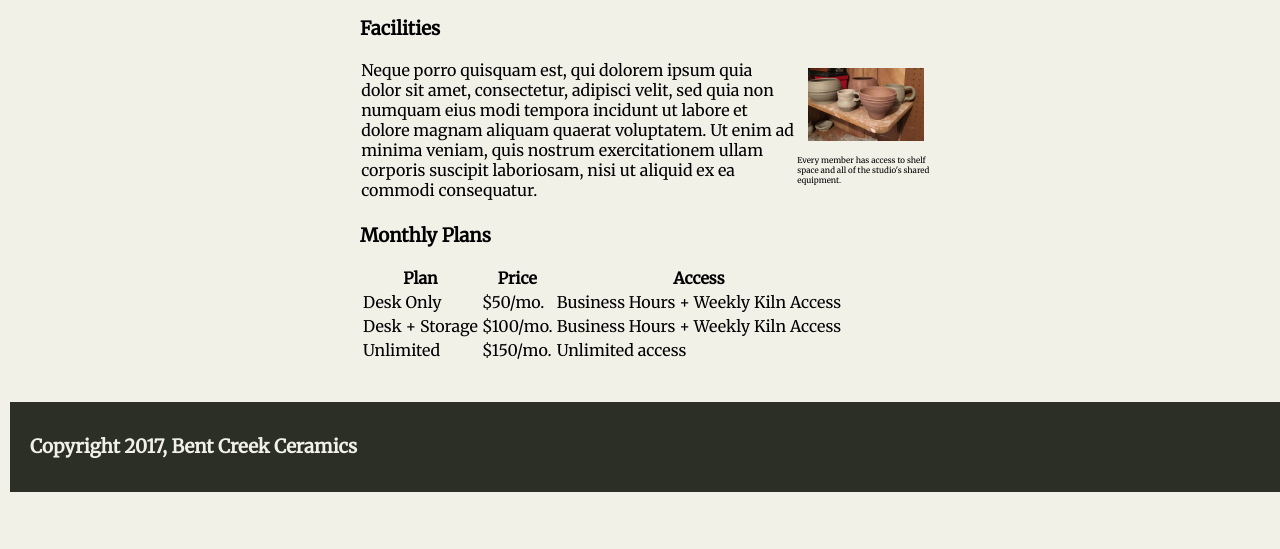
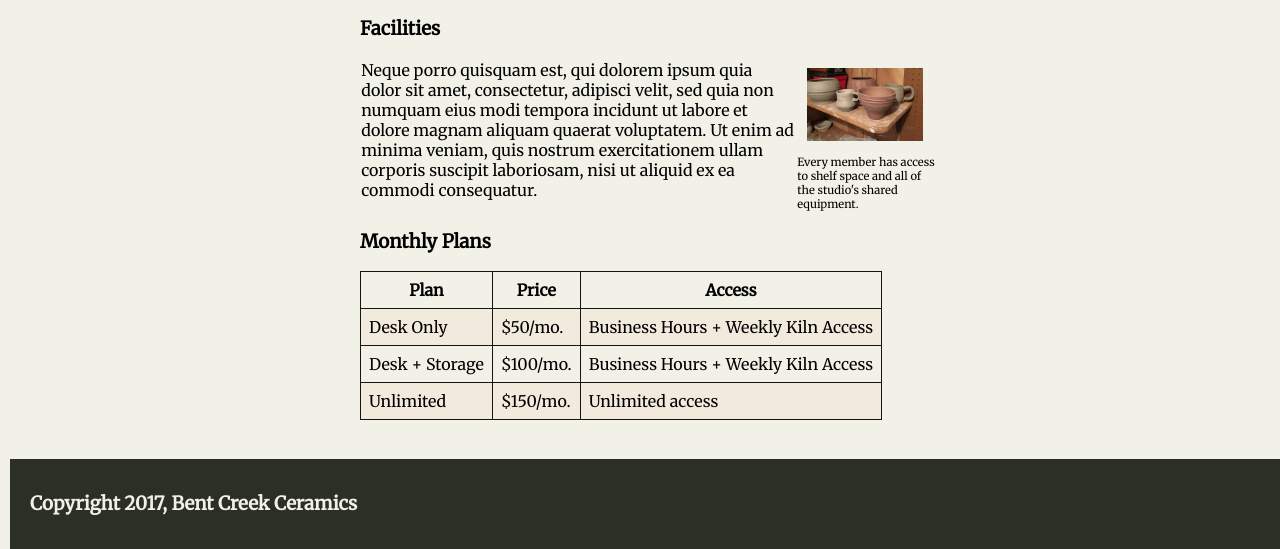
Before and after one commit to gingin77/Bent_Creek_Ceramics, a plain HTML site: page about.html in a window 1280 px wide. Shown: the part 819-1368 px from the top of the page. Before the commit the page ends 1311 px from the top, so only its background shows below. Drawn offline with Linux system fonts and the light colour scheme.

Commit message:
finished styling on about page

```diff
--- a/about.html
+++ b/about.html
@@ -62,7 +62,7 @@
         <p>
           Neque porro quisquam est, qui dolorem ipsum quia dolor sit amet, consectetur, adipisci velit, sed quia non numquam eius modi tempora incidunt ut labore et dolore magnam aliquam quaerat voluptatem. Ut enim ad minima veniam, quis nostrum exercitationem ullam corporis suscipit laboriosam, nisi ut aliquid ex ea commodi consequatur.
         </p>
-        <figure>
+        <div>
           <img src="images/background-1.jpg" width="20%"/>
           <figcaption>Every member has access to shelf space and all of the studio's shared equipment.</figcaption>
         </figure>
@@ -84,7 +84,7 @@
             </tr>
           </thead>
           <tbody>
-            <tr>
+            <tr class="shaded">
               <td>Desk Only </td>
               <td>$50/mo.</td>
               <td>Business Hours + Weekly Kiln Access</td>
@@ -94,7 +94,7 @@
               <td>$100/mo.</td>
               <td>Business Hours + Weekly Kiln Access</td>
             </tr>
-            <tr>
+            <tr class="shaded">
               <td>Unlimited</td>
               <td>$150/mo.</td>
               <td>Unlimited access</td>
--- a/about_styles.css
+++ b/about_styles.css
@@ -330,6 +330,26 @@ p, span, blockquote, table{
   width: 25%;
 }
 
+figure img{
+  padding: 0;
+  margin: 0;
+}
+
 figcaption{
-  font-size: 50%;
+  font-size: 70%;
 }
+
+table, th, td {
+  border: 1px solid #131511;
+  border-collapse: collapse;
+  padding: 8px;
+}
+
+.shaded{
+  background-color: #F1EADD;
+}
+
+
+thead tr th{
+  text-align: center;
+}
```
